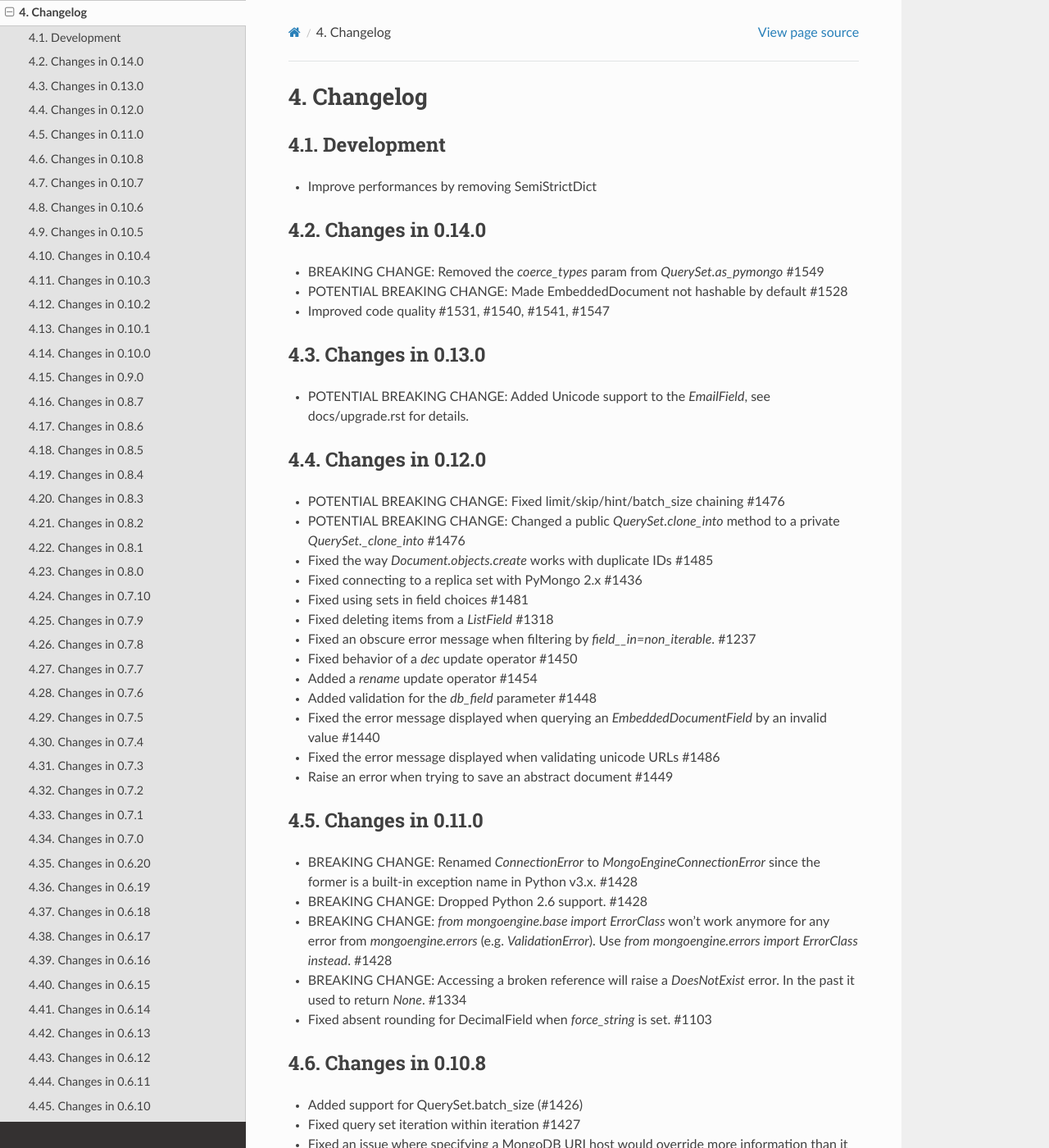
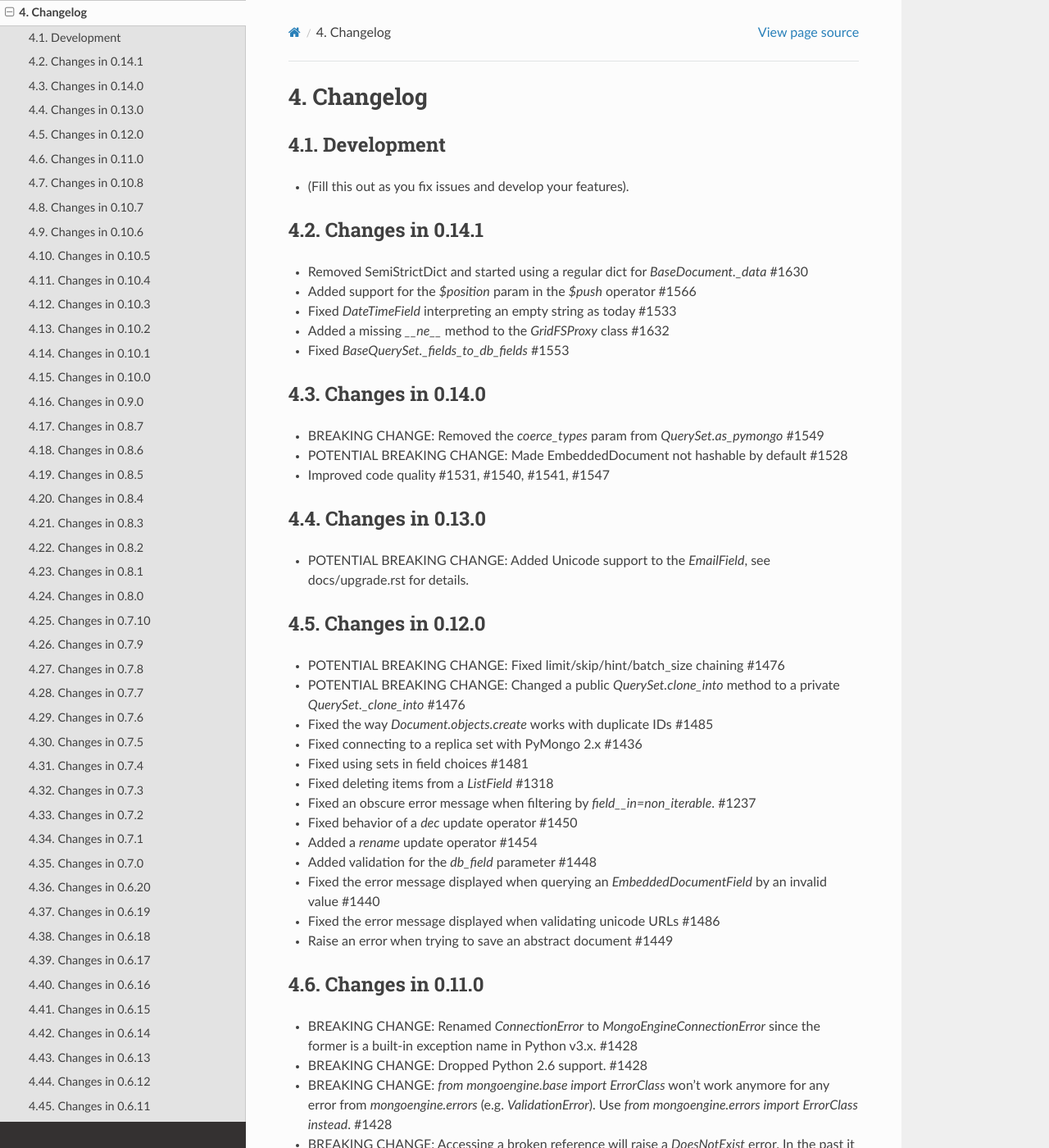
Before and after one commit to MongoEngine/mongoengine, a Sphinx documentation site: the page built from docs/changelog.rst, in a window 1280 px wide and 1400 px high. Shown: the whole window at 82% size. Built offline with Sphinx 7.4.7 and the Read the Docs theme 2.0.0, drawn with Linux system fonts in a browser that asks for light colours; some of the changed text lies outside the part shown.

Commit message:
v0.14.1 version bump + updated changelog

```diff
--- a/docs/changelog.rst
+++ b/docs/changelog.rst
@@ -4,7 +4,15 @@ Changelog
 
 Development
 ===========
-- Improve performances by removing SemiStrictDict
+- (Fill this out as you fix issues and develop your features).
+
+Changes in 0.14.1
+=================
+- Removed SemiStrictDict and started using a regular dict for `BaseDocument._data` #1630
+- Added support for the `$position` param in the `$push` operator #1566
+- Fixed `DateTimeField` interpreting an empty string as today #1533
+- Added a missing `__ne__` method to the `GridFSProxy` class #1632
+- Fixed `BaseQuerySet._fields_to_db_fields` #1553
 
 Changes in 0.14.0
 =================
--- a/mongoengine/__init__.py
+++ b/mongoengine/__init__.py
@@ -23,7 +23,7 @@ __all__ = (list(document.__all__) + list(fields.__all__) +
            list(signals.__all__) + list(errors.__all__))
 
 
-VERSION = (0, 14, 0)
+VERSION = (0, 14, 1)
 
 
 def get_version():
```
